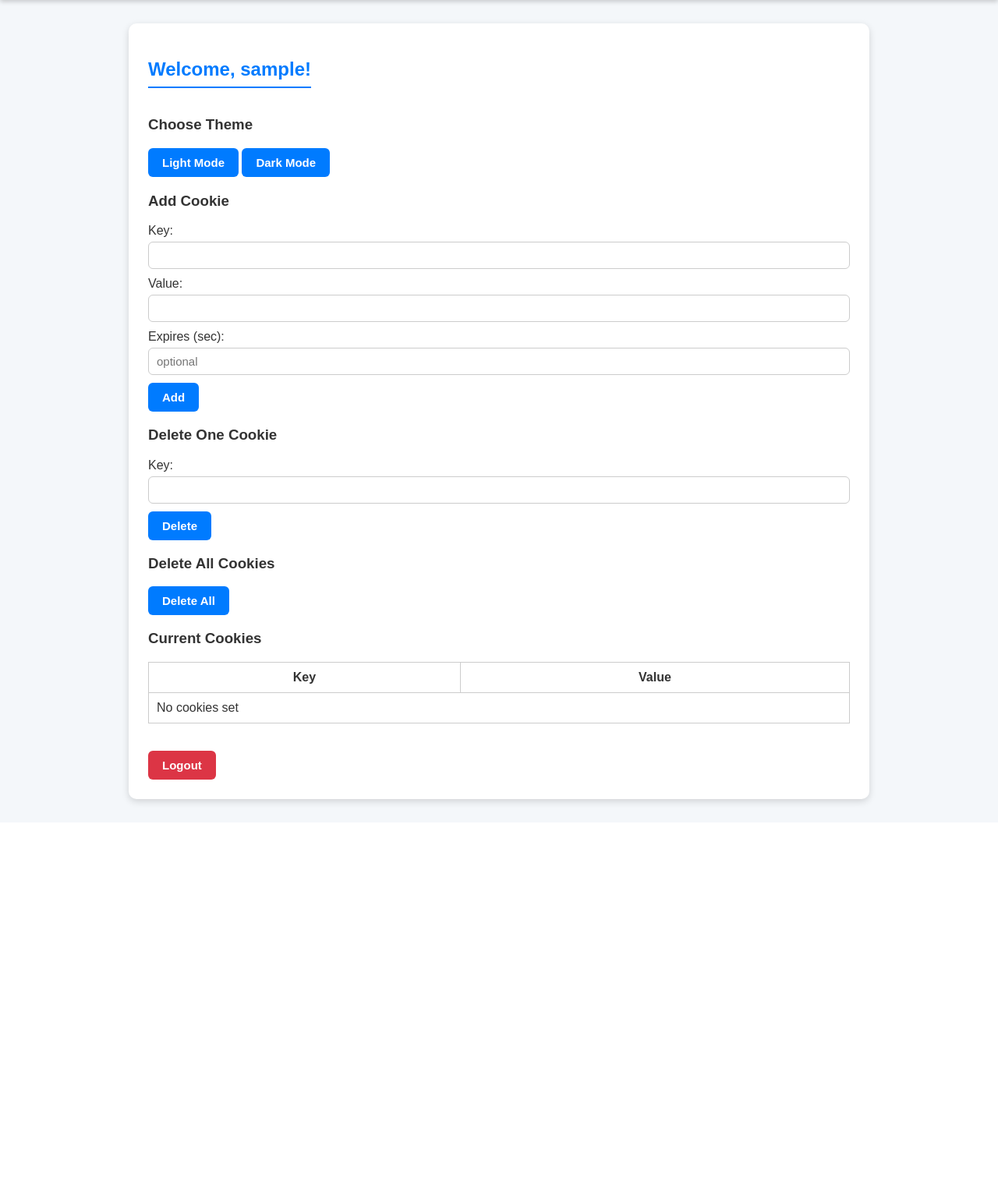
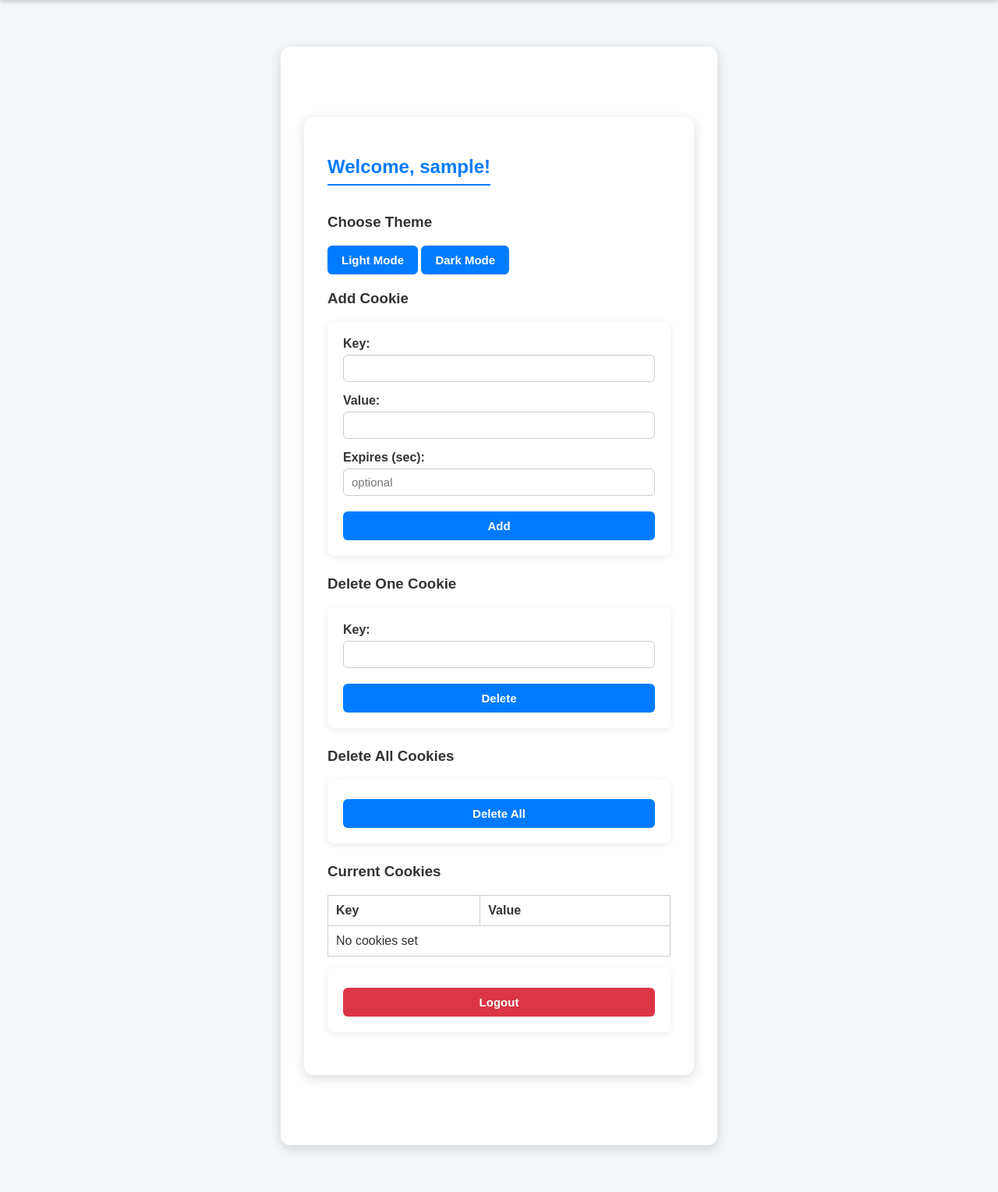
Before and after one commit to yablonovskydima/flask-app-lab, a Flask app: page /auth/profile in a window 1280 px wide. Shown: the part 86-1615 px from the top of the page at 78% size. Before the commit the page ends 1121 px from the top, so only its background shows below. Run offline with Flask 3, Linux system fonts and the light colour scheme; the visitor is signed in with stand-in values (Sample User, id 1).

Commit message:
Fixed styles

```diff
--- a/app/auth/templates/auth/profile.html
+++ b/app/auth/templates/auth/profile.html
@@ -1,6 +1,6 @@
 {% extends "base.html" %}
 {% block content %}
-<main class="profile-page">
+<main id="profile-page">
   <h2>Welcome, {{ username }}!</h2>
 
   {% with messages = get_flashed_messages(with_categories=true) %}
@@ -59,4 +59,5 @@
     <button type="submit" class="logout-btn">Logout</button>
   </form>
 </main>
+
 {% endblock %}
--- a/app/static/css/style.css
+++ b/app/static/css/style.css
@@ -47,7 +47,7 @@ nav a:hover {
 }
 
 /* ===============================
-   MAIN CONTENT
+   MAIN CONTENT (default for profile-page)
 ================================*/
 main.profile-page {
   max-width: 900px;
@@ -215,3 +215,57 @@ body.dark {
 .theme-switch {
   margin: 20px 0;
 }
+
+/* ===============================
+   CENTERED PAGES BY ID
+   ONLY AFFECTS SPECIFIC PAGES
+================================*/
+#main-page,
+#profile-page {
+  max-width: 500px;
+  margin: 60px auto;
+  padding: 30px;
+  background: var(--main-bg);
+  border-radius: 12px;
+  box-shadow: 0 4px 15px rgba(0,0,0,0.15);
+  text-align: left;
+  transition: background 0.3s ease, box-shadow 0.3s ease;
+}
+
+/* Навігація всередині main */
+#main-page nav,
+#profile-page nav {
+  text-align: center;
+  margin-bottom: 25px;
+}
+
+/* Форми */
+#main-page form,
+#profile-page form {
+  background: var(--input-bg);
+  padding: 20px;
+  border-radius: 8px;
+  margin-bottom: 25px;
+  box-shadow: 0 2px 8px rgba(0,0,0,0.08);
+}
+
+#main-page label,
+#profile-page label {
+  display: block;
+  margin-bottom: 5px;
+  font-weight: 600;
+}
+
+#main-page input,
+#profile-page input,
+#main-page select,
+#profile-page select {
+  width: 100%;
+  margin-bottom: 15px;
+}
+
+#main-page button,
+#profile-page button {
+  width: 100%;
+  margin-top: 5px;
+}
--- a/app/templates/base.html
+++ b/app/templates/base.html
@@ -13,7 +13,7 @@
         </nav>
     </header>
 
-    <main>
+    <main id="main-page">
         <div class="flash-messages">
             {% with messages = get_flashed_messages(with_categories=true) %}
                 {% if messages %}
@@ -29,8 +29,6 @@
             <a href="{{ url_for('auth.login') }}">Login</a>
             <a href="{{ url_for('auth.profile') }}">Profile</a>
         </nav>
-
-
 
         <form method="post">
             <label for="username">Enter username:</label>
@@ -48,8 +46,6 @@
             <button type="submit">Go to User</button>
         </form>
 
-        <br><br>
-
         <form method="post">
             <label for="product">Enter product name:</label>
             <input type="text" id="product" name="product" required>
```
